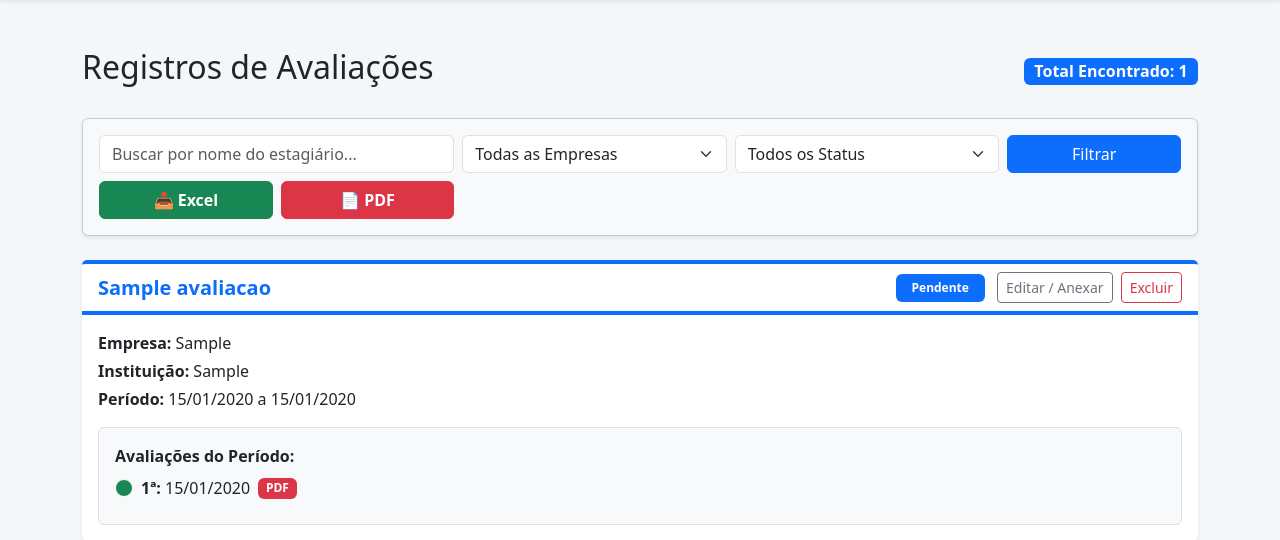
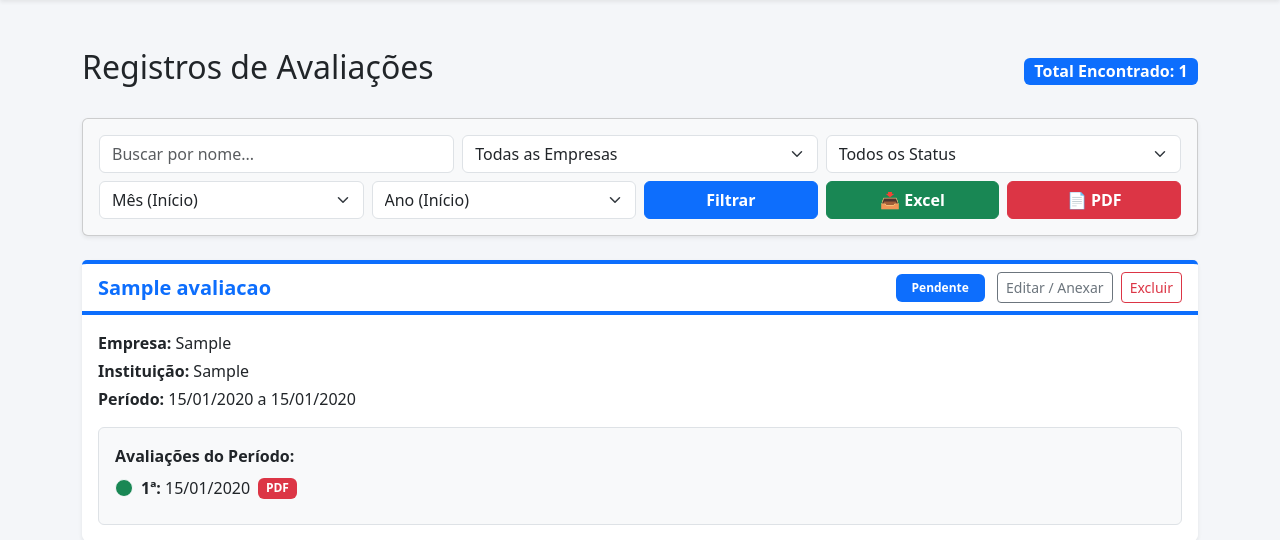
Before and after one commit to GabrielVoidd/Avalia-es---Ellenco, a Django app: page /avaliacao/registros/ in a window 1280 px wide. Shown: the part 56-596 px from the top of the page. Run offline with Django 5.2, Linux system fonts and the light colour scheme; a user stored in the database is signed in; tables that the repository leaves empty hold one stand-in row (values such as "Sample post").

Commit message:
Atualização do layout do PDF dos registros e adição do filtro de mês e ano de início do contrato

```diff
--- a/avaliacao/templates/avaliacao/lista_avaliacoes.html
+++ b/avaliacao/templates/avaliacao/lista_avaliacoes.html
@@ -7,11 +7,11 @@
 </div>
 
 <form method="GET" class="card p-3 mb-4 shadow-sm bg-light">
-    <div class="row g-2">
+    <div class="row g-2 mb-2">
         <div class="col-md-4">
-            <input type="text" name="q" class="form-control" placeholder="Buscar por nome do estagiário..." value="{{ request.GET.q }}">
+            <input type="text" name="q" class="form-control" placeholder="Buscar por nome..." value="{{ request.GET.q }}">
         </div>
-        <div class="col-md-3">
+        <div class="col-md-4">
             <select name="empresa" class="form-select">
                 <option value="">Todas as Empresas</option>
                 {% for emp in empresas_unicas %}
@@ -19,7 +19,7 @@
                 {% endfor %}
             </select>
         </div>
-        <div class="col-md-3">
+        <div class="col-md-4">
             <select name="status" class="form-select">
                 <option value="">Todos os Status</option>
                 <option value="ativos" {% if request.GET.status == 'ativos' %}selected{% endif %}>Somente Ativos</option>
@@ -28,14 +28,42 @@
                 {% endfor %}
             </select>
         </div>
+    </div>
+
+    <div class="row g-2">
+        <div class="col-md-3">
+            <select name="mes" class="form-select">
+                <option value="">Mês (Início)</option>
+                <option value="1" {% if request.GET.mes == '1' %}selected{% endif %}>Janeiro</option>
+                <option value="2" {% if request.GET.mes == '2' %}selected{% endif %}>Fevereiro</option>
+                <option value="3" {% if request.GET.mes == '3' %}selected{% endif %}>Março</option>
+                <option value="4" {% if request.GET.mes == '4' %}selected{% endif %}>Abril</option>
+                <option value="5" {% if request.GET.mes == '5' %}selected{% endif %}>Maio</option>
+                <option value="6" {% if request.GET.mes == '6' %}selected{% endif %}>Junho</option>
+                <option value="7" {% if request.GET.mes == '7' %}selected{% endif %}>Julho</option>
+                <option value="8" {% if request.GET.mes == '8' %}selected{% endif %}>Agosto</option>
+                <option value="9" {% if request.GET.mes == '9' %}selected{% endif %}>Setembro</option>
+                <option value="10" {% if request.GET.mes == '10' %}selected{% endif %}>Outubro</option>
+                <option value="11" {% if request.GET.mes == '11' %}selected{% endif %}>Novembro</option>
+                <option value="12" {% if request.GET.mes == '12' %}selected{% endif %}>Dezembro</option>
+            </select>
+        </div>
+        <div class="col-md-3">
+            <select name="ano" class="form-select">
+                <option value="">Ano (Início)</option>
+                <option value="2024" {% if request.GET.ano == '2024' %}selected{% endif %}>2024</option>
+                <option value="2025" {% if request.GET.ano == '2025' %}selected{% endif %}>2025</option>
+                <option value="2026" {% if request.GET.ano == '2026' %}selected{% endif %}>2026</option>
+                <option value="2027" {% if request.GET.ano == '2027' %}selected{% endif %}>2027</option>
+            </select>
+        </div>
         <div class="col-md-2">
-            <button type="submit" class="btn btn-primary w-100">Filtrar</button>
+            <button type="submit" class="btn btn-primary w-100 fw-bold">Filtrar</button>
         </div>
         <div class="col-md-4 d-flex gap-2">
             <button type="submit" formaction="{% url 'avaliacao:exportar_csv' %}" class="btn btn-success w-100 fw-bold">
                 📥 Excel
             </button>
-
             <button type="submit" formaction="{% url 'avaliacao:exportar_pdf' %}" class="btn btn-danger w-100 fw-bold">
                 📄 PDF
             </button>
@@ -64,7 +92,6 @@
                     {{ reg.get_status_display }}
                 </span>
                 <a href="{% url 'avaliacao:editar_avaliacao' reg.id %}" class="btn btn-sm btn-outline-secondary">Editar / Anexar</a>
-
                 <a href="{% url 'avaliacao:deletar_avaliacao' reg.id %}" class="btn btn-sm btn-outline-danger ms-1">Excluir</a>
             </div>
         </div>
@@ -114,13 +141,14 @@
 {% empty %}
     <div class="alert alert-info">Nenhum registro encontrado.</div>
 {% endfor %}
+
 {% if registros.has_other_pages %}
 <nav aria-label="Navegação de páginas" class="mt-4 mb-5">
     <ul class="pagination justify-content-center shadow-sm">
 
         {% if registros.has_previous %}
             <li class="page-item">
-                <a class="page-link text-primary" href="?page={{ registros.previous_page_number }}{% if request.GET.q %}&q={{ request.GET.q }}{% endif %}{% if request.GET.empresa %}&empresa={{ request.GET.empresa }}{% endif %}{% if request.GET.status %}&status={{ request.GET.status }}{% endif %}">
+                <a class="page-link text-primary" href="?page={{ registros.previous_page_number }}{% if request.GET.q %}&q={{ request.GET.q }}{% endif %}{% if request.GET.empresa %}&empresa={{ request.GET.empresa }}{% endif %}{% if request.GET.status %}&status={{ request.GET.status }}{% endif %}{% if request.GET.mes %}&mes={{ request.GET.mes }}{% endif %}{% if request.GET.ano %}&ano={{ request.GET.ano }}{% endif %}">
                     &laquo; Anterior
                 </a>
             </li>
@@ -136,7 +164,7 @@
 
         {% if registros.has_next %}
             <li class="page-item">
-                <a class="page-link text-primary" href="?page={{ registros.next_page_number }}{% if request.GET.q %}&q={{ request.GET.q }}{% endif %}{% if request.GET.empresa %}&empresa={{ request.GET.empresa }}{% endif %}{% if request.GET.status %}&status={{ request.GET.status }}{% endif %}">
+                <a class="page-link text-primary" href="?page={{ registros.next_page_number }}{% if request.GET.q %}&q={{ request.GET.q }}{% endif %}{% if request.GET.empresa %}&empresa={{ request.GET.empresa }}{% endif %}{% if request.GET.status %}&status={{ request.GET.status }}{% endif %}{% if request.GET.mes %}&mes={{ request.GET.mes }}{% endif %}{% if request.GET.ano %}&ano={{ request.GET.ano }}{% endif %}">
                     Próxima &raquo;
                 </a>
             </li>
--- a/avaliacao/views.py
+++ b/avaliacao/views.py
@@ -11,14 +11,13 @@ import io
 from reportlab.lib.pagesizes import landscape, A4
 from reportlab.platypus import SimpleDocTemplate, Table, TableStyle, Paragraph, Spacer
 from reportlab.lib import colors
-from reportlab.lib.styles import getSampleStyleSheet
+from reportlab.lib.styles import getSampleStyleSheet, ParagraphStyle
 
 
 @login_required
 def dashboard(request):
     status_counts = Avaliacao.objects.values('status').annotate(total=Count('id'))
 
-    # Adicionei a chave 'ativos' no dicionário
     dados_grafico = {'pendente': 0, 'concluida': 0, 'somente_link': 0, 'saiu_empresa': 0, 'ativos': 0}
 
     for item in status_counts:
@@ -33,7 +32,6 @@ def dashboard(request):
         elif 'saiu' in s.lower() or s == 'ESE':
             dados_grafico['saiu_empresa'] = t
 
-    # Calcula o total de ativos somando as 3 categorias
     dados_grafico['ativos'] = dados_grafico['pendente'] + dados_grafico['concluida'] + dados_grafico['somente_link']
 
     return render(request, 'avaliacao/dashboard.html', {'dados_grafico': dados_grafico})
@@ -44,7 +42,7 @@ def nova_avaliacao(request):
     if request.method == 'POST':
         form = AvaliacaoForm(request.POST)
         if form.is_valid():
-            form.save()  # O banco já intercepta e força para Pendente sozinho
+            form.save()
             return redirect('avaliacao:lista_avaliacoes')
     else:
         form = AvaliacaoForm()
@@ -61,9 +59,7 @@ def editar_avaliacao(request, pk):
 
         if form.is_valid() and formset.is_valid():
             form.save()
-            formset.save()  # Salva os PDFs fisicamente
-
-            # O Pulo do Gato: Salva o pai DE NOVO para ele fazer a conta com os PDFs novos
+            formset.save()
             avaliacao.save()
 
             return redirect('avaliacao:lista_avaliacoes')
@@ -83,47 +79,38 @@ def lista_avaliacoes(request):
         )
     ).order_by(F('proxima_data').asc(nulls_last=True))
 
-    # 1. Pega os dados digitados nos filtros e na barra de pesquisa
     query_busca = request.GET.get('q')
     filtro_empresa = request.GET.get('empresa')
     filtro_status = request.GET.get('status')
+    filtro_mes = request.GET.get('mes')
+    filtro_ano = request.GET.get('ano')
 
-    # 2. Aplica os filtros no banco de dados
     if query_busca:
         registros = registros.filter(nome_estagiario__icontains=query_busca)
     if filtro_empresa:
         registros = registros.filter(empresa=filtro_empresa)
-
-    # --- A MÁGICA DO FILTRO FANTASMA AQUI ---
     if filtro_status:
         if filtro_status == 'ativos':
-            # Se for "ativos", exclui quem saiu da empresa (ESE)
             registros = registros.exclude(status='ESE')
         else:
-            # Se for os outros (P, C, SLR, ESE), filtra normalmente
             registros = registros.filter(status=filtro_status)
 
-    # 3. Pega listas únicas para montar o Menu (Dropdown) do filtro no HTML
+    if filtro_mes:
+        registros = registros.filter(data_inicio__month=filtro_mes)
+    if filtro_ano:
+        registros = registros.filter(data_inicio__year=filtro_ano)
+
     empresas_unicas = Avaliacao.objects.values_list('empresa', flat=True).distinct()
-
-    # Pega as siglas que existem no banco
     status_bd = Avaliacao.objects.values_list('status', flat=True).distinct()
-
-    # Pega o dicionário de tradução do models.py
     dicionario_status = dict(Avaliacao.Status.choices)
-
-    # Monta uma lista juntando a sigla e o nome
     status_unicos = [{'sigla': st, 'nome': dicionario_status.get(st, st)} for st in status_bd if st]
 
-    # 4. Total de Registros visíveis na tela no momento
     total_registros = registros.count()
 
-    # Fatiar os registros de 20 em 20 (ou o número que você preferir)
     paginator = Paginator(registros, 20)
     numero_pagina = request.GET.get('page')
     page_obj = paginator.get_page(numero_pagina)
 
-    # Atualiza o contexto para enviar o objeto paginado em vez da lista inteira
     contexto = {
         'registros': page_obj,
         'empresas_unicas': empresas_unicas,
@@ -135,39 +122,36 @@ def lista_avaliacoes(request):
 
 @login_required
 def exportar_csv(request):
-    # 1. Configura a resposta para ser um arquivo que o navegador vai baixar
     response = HttpResponse(content_type='text/csv')
     nome_arquivo = f'relatorio_avaliacoes_{datetime.now().strftime("%d-%m-%Y")}.csv'
     response['Content-Disposition'] = f'attachment; filename="{nome_arquivo}"'
-
-    # TRUQUE DE MESTRE: Isso força o Excel brasileiro a ler os acentos (ç, ã) corretamente
     response.write(u'\ufeff'.encode('utf8'))
 
-    # Criamos o "escritor" da planilha (usamos ponto e vírgula para o Excel separar as colunas no Brasil)
     writer = csv.writer(response, delimiter=';')
-
-    # 2. Escreve o Cabeçalho da Planilha
     writer.writerow(['Nome do Estagiário', 'Empresa', 'Instituição', 'Data Início', 'Data Fim', 'Status'])
 
-    # 3. Pega os mesmos filtros que o usuário digitou na tela
     registros = Avaliacao.objects.all().order_by('-data_criacao')
     query_busca = request.GET.get('q')
     filtro_empresa = request.GET.get('empresa')
     filtro_status = request.GET.get('status')
+    filtro_mes = request.GET.get('mes')
+    filtro_ano = request.GET.get('ano')
 
     if query_busca:
         registros = registros.filter(nome_estagiario__icontains=query_busca)
     if filtro_empresa:
         registros = registros.filter(empresa=filtro_empresa)
-
-    # --- A MÁGICA DO FILTRO FANTASMA NO CSV TAMBÉM ---
     if filtro_status:
         if filtro_status == 'ativos':
             registros = registros.exclude(status='ESE')
         else:
             registros = registros.filter(status=filtro_status)
 
-    # 4. Escreve linha por linha os dados encontrados
+    if filtro_mes:
+        registros = registros.filter(data_inicio__month=filtro_mes)
+    if filtro_ano:
+        registros = registros.filter(data_inicio__year=filtro_ano)
+
     for reg in registros:
         writer.writerow([
             reg.nome_estagiario,
@@ -184,41 +168,32 @@ def exportar_csv(request):
 @login_required
 def deletar_avaliacao(request, pk):
     avaliacao = get_object_or_404(Avaliacao, pk=pk)
-
     if request.method == 'POST':
         avaliacao.delete()
         return redirect('avaliacao:lista_avaliacoes')
-
     return render(request, 'avaliacao/confirmar_exclusao.html', {'avaliacao': avaliacao})
 
 
 @login_required
 def remover_pdf_avaliacao(request, pk):
-    # Pega exatamente a avaliação filha (semestral) que tem o PDF errado
     avaliacao_filha = get_object_or_404(AvaliacaoSemestral, pk=pk)
-
-    # Guarda o ID do pai pra gente saber pra qual tela voltar depois
     id_mae = avaliacao_filha.avaliacao_mae.id
 
-    # Se o arquivo existir, apaga do disco e limpa o banco
     if avaliacao_filha.arquivo_pdf:
         avaliacao_filha.arquivo_pdf.delete(save=True)
-
-        # O PULO DO GATO: Salva o pai de novo!
-        # Isso faz o seu models.py rodar aquela regra de negócio dos 20 dias e voltar pra Pendente
         avaliacao_filha.avaliacao_mae.save()
 
-    # Volta pra mesma tela de edição de onde o usuário clicou
     return redirect('avaliacao:editar_avaliacao', pk=id_mae)
 
 
 @login_required
 def exportar_pdf(request):
-    # 1. Pega os mesmos filtros da tela
     registros = Avaliacao.objects.all().order_by('-data_criacao')
     query_busca = request.GET.get('q')
     filtro_empresa = request.GET.get('empresa')
     filtro_status = request.GET.get('status')
+    filtro_mes = request.GET.get('mes')
+    filtro_ano = request.GET.get('ano')
 
     if query_busca:
         registros = registros.filter(nome_estagiario__icontains=query_busca)
@@ -230,53 +205,56 @@ def exportar_pdf(request):
         else:
             registros = registros.filter(status=filtro_status)
 
-    # 2. Configura o "Papel" do PDF (A4 Deitado)
+    if filtro_mes:
+        registros = registros.filter(data_inicio__month=filtro_mes)
+    if filtro_ano:
+        registros = registros.filter(data_inicio__year=filtro_ano)
+
     buffer = io.BytesIO()
-    doc = SimpleDocTemplate(buffer, pagesize=landscape(A4), rightMargin=30, leftMargin=30, topMargin=30,
-                            bottomMargin=30)
+    doc = SimpleDocTemplate(buffer, pagesize=A4, rightMargin=30, leftMargin=30, topMargin=30, bottomMargin=30)
     elementos = []
 
-    # 3. Título do Documento
     estilos = getSampleStyleSheet()
-    titulo = Paragraph(f"Relatório de Avaliações - {datetime.now().strftime('%d/%m/%Y')}", estilos['Heading1'])
-    elementos.append(titulo)
-    elementos.append(Spacer(1, 12))  # Espaço em branco
+    estilo_titulo = ParagraphStyle('Titulo', parent=estilos['Heading1'], alignment=1, spaceAfter=20,
+                                   textColor=colors.HexColor("#333333"))
 
-    # 4. Monta a Estrutura da Tabela
-    dados_tabela = [['Estagiário', 'Empresa', 'Instituição', 'Início', 'Fim', 'Status']]
+    estilo_nome = ParagraphStyle('Nome', fontName='Helvetica-Bold', fontSize=9, textColor=colors.HexColor("#222222"))
+    estilo_normal = ParagraphStyle('NormalCustom', fontName='Helvetica', fontSize=8,
+                                   textColor=colors.HexColor("#444444"), leading=10)
+
+    elementos.append(
+        Paragraph(f"Relatório de Avaliações de Estagiários - {datetime.now().strftime('%d/%m/%Y')}", estilo_titulo))
 
     for reg in registros:
-        dados_tabela.append([
-            reg.nome_estagiario[:25] + ('...' if len(reg.nome_estagiario) > 25 else ''),  # Corta nomes gigantes
-            reg.empresa[:20] + ('...' if len(reg.empresa) > 20 else ''),
-            reg.instituicao_ensino[:20] + ('...' if len(reg.instituicao_ensino) > 20 else ''),
-            reg.data_inicio.strftime("%d/%m/%Y"),
-            reg.data_fim.strftime("%d/%m/%Y"),
-            reg.get_status_display()
-        ])
+        nome_str = f"{reg.nome_estagiario.upper()}"
+        empresa_str = f"<b>Empresa:</b> {reg.empresa.upper()}"
+        status_str = f"<b>Status:</b> {reg.get_status_display().upper()}"
 
-    # 5. O Design da Tabela (Cores, Bordas, Alinhamento)
-    tabela = Table(dados_tabela)
-    estilo_tabela = TableStyle([
-        ('BACKGROUND', (0, 0), (-1, 0), colors.HexColor("#0d6efd")),  # Cabeçalho Azul
-        ('TEXTCOLOR', (0, 0), (-1, 0), colors.whitesmoke),  # Letra branca no cabeçalho
-        ('ALIGN', (0, 0), (-1, -1), 'CENTER'),  # Centraliza tudo
-        ('FONTNAME', (0, 0), (-1, 0), 'Helvetica-Bold'),  # Cabeçalho em Negrito
-        ('BOTTOMPADDING', (0, 0), (-1, 0), 10),
-        ('GRID', (0, 0), (-1, -1), 0.5, colors.grey),  # Bordas da tabela
-    ])
+        periodo_str = f"<b>Período:</b> {reg.data_inicio.strftime('%d/%m/%Y')} a {reg.data_fim.strftime('%d/%m/%Y')}"
+        inst_str = f"<b>Instituição:</b> {reg.instituicao_ensino}"
 
-    # Faz o zebrado nas linhas pra ficar mais legível (uma branca, uma cinza clara)
-    for i in range(1, len(dados_tabela)):
-        if i % 2 == 0:
-            estilo_tabela.add('BACKGROUND', (0, i), (-1, i), colors.HexColor("#f8f9fa"))
+        p_nome = Paragraph(nome_str, estilo_nome)
+        p_empresa = Paragraph(empresa_str, estilo_normal)
+        p_status = Paragraph(status_str, estilo_normal)
+        p_periodo = Paragraph(periodo_str, estilo_normal)
+        p_inst = Paragraph(inst_str, estilo_normal)
 
-    tabela.setStyle(estilo_tabela)
-    elementos.append(tabela)
+        dados_bloco = [
+            [p_nome, p_empresa, p_status],
+            [p_periodo, p_inst, '']
+        ]
 
-    # 6. Gera o arquivo e manda pro navegador baixar
+        tabela_bloco = Table(dados_bloco, colWidths=[180, 220, 135])
+        tabela_bloco.setStyle(TableStyle([
+            ('VALIGN', (0, 0), (-1, -1), 'TOP'),
+            ('LINEBELOW', (0, 0), (-1, 0), 0.5, colors.lightgrey),
+            ('BOTTOMPADDING', (0, 0), (-1, 0), 4),
+            ('TOPPADDING', (0, 1), (-1, 1), 6),
+            ('BOTTOMPADDING', (0, 1), (-1, 1), 15),
+        ]))
+        elementos.append(tabela_bloco)
+
     doc.build(elementos)
     buffer.seek(0)
-
     nome_arquivo = f'relatorio_avaliacoes_{datetime.now().strftime("%d-%m-%Y")}.pdf'
     return FileResponse(buffer, as_attachment=True, filename=nome_arquivo)
```
